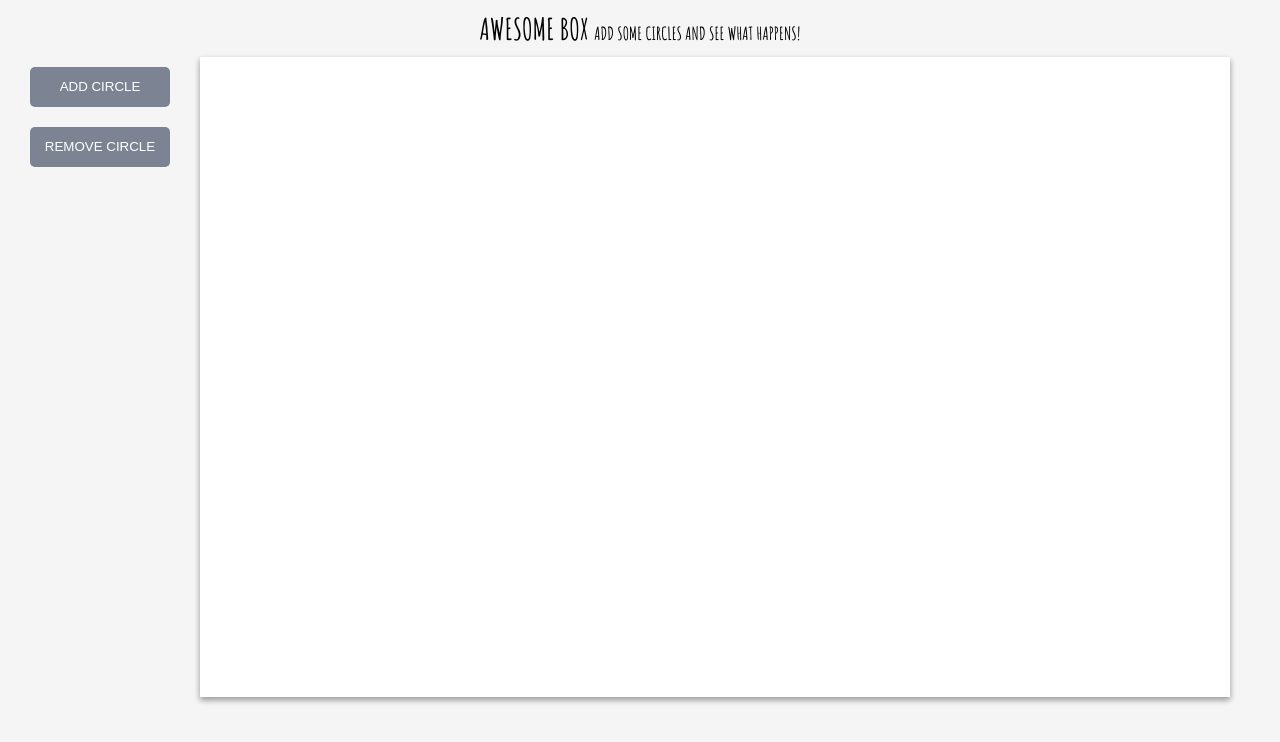
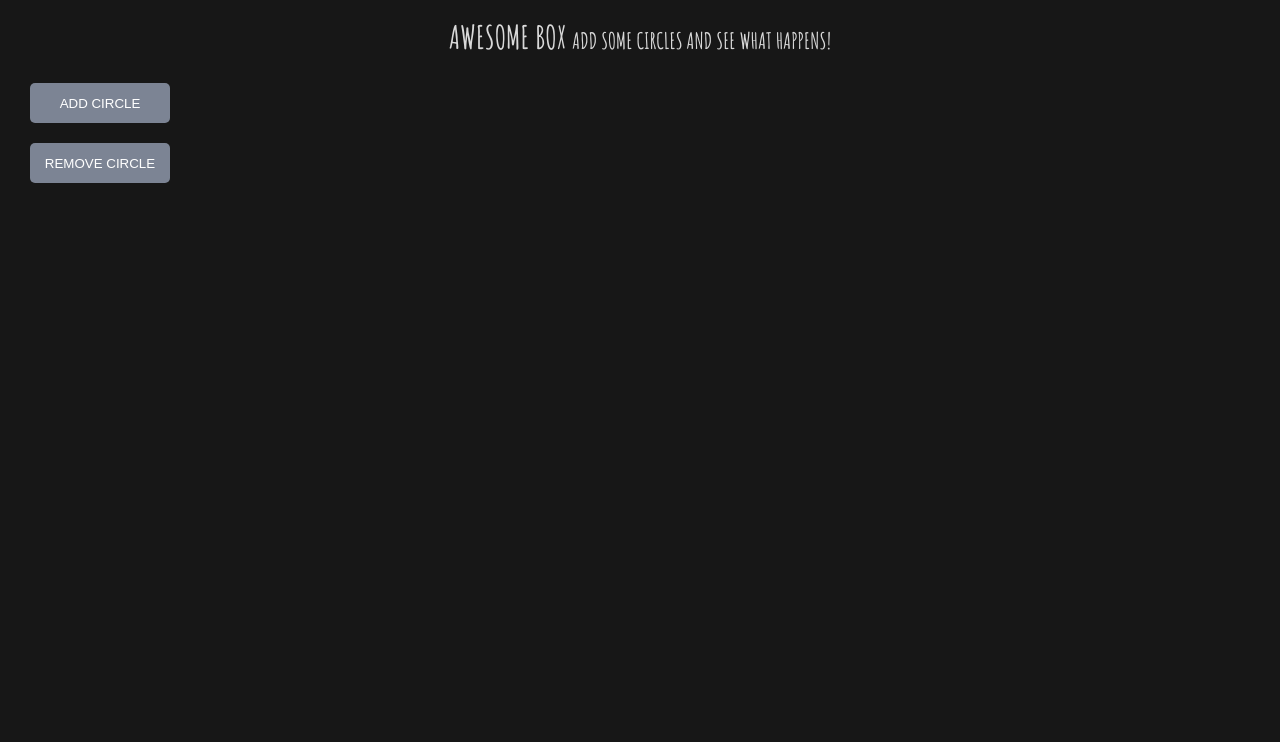
Before and after one commit to ewelina-slepko/circles-project, a React (Create React App) app: page / in a window 1280 px wide. Shown: the top 742 px of the page. Built offline with nearby package versions, Linux system fonts and the light colour scheme.

Commit message:
Changed styles

```diff
--- a/src/App.js
+++ b/src/App.js
@@ -6,7 +6,7 @@ function App() {
   const [amountOfCircles, setAmountOfCircles] = useState([]);
   return (
     <div className="App">
-      <h1 className={styles.header}>Awesome box <span className={styles.description}>add some circles and see what happens!</span></h1>
+      <div className={styles.header}>Awesome box <span className={styles.description}>add some circles and see what happens!</span></div>
       <Circle id="Canvas" amountOfCircles={amountOfCircles} setAmountOfCircles={setAmountOfCircles} />
     </div>
   );
--- a/src/components/Circle.jsx
+++ b/src/components/Circle.jsx
@@ -3,11 +3,11 @@ import Button from './Button.jsx'
 import styles from '../styles/Circles.module.css'
 import * as d3 from 'd3'
 
-const Circle = ({ id }) => {
+const Circle = ({ id, className }) => {
 
-    const containerWidth = window.innerWidth - (window.innerWidth / 10)
-    const containerHeight = window.innerHeight - (window.innerHeight / 5)
-    const myCircle = { radius: getRandomSize(), randomColor: getRandomColor(), x: containerWidth / 2, y: containerHeight / 2 }
+    const containerWidth = window.innerWidth - (window.innerWidth / 10);
+    const containerHeight = window.innerHeight - (window.innerHeight / 20);
+    const myCircle = { radius: getRandomSize(), randomColor: getRandomColor(), x: containerWidth / 2, y: containerHeight / 2 };
     const [arrayOfCircles, setarrayOfCircles] = useState([]);
     const simulation = useRef();
 
@@ -16,7 +16,7 @@ const Circle = ({ id }) => {
     }
     function getRandomColor() {
         const stringToRandomColor = '0123456789ABCDEF';
-        var color = '#';
+        let color = '#';
         for (let i = 0; i < 6; i++) {
             color += stringToRandomColor[Math.floor(Math.random() * 16)];
         }
@@ -35,7 +35,7 @@ const Circle = ({ id }) => {
         function ticked() {
             const circle = d3.select('svg')
                 .selectAll('circle')
-                .data(arrayOfCircles)
+                .data(arrayOfCircles);
 
             circle.enter()
                 .append('circle')
@@ -49,17 +49,16 @@ const Circle = ({ id }) => {
                 })
                 .attr('cy', function (d) {
                     return d.y
-                })
-            circle.exit().remove()
+                });
+            circle.exit().remove();
 
             const text = d3.select('svg')
                 .selectAll('text')
-                .data(arrayOfCircles)
+                .data(arrayOfCircles);
 
             text.enter()
                 .append('text')
                 .attr("text-anchor", "middle")
-
                 .attr('fill', d => d.randomColor)
                 .merge(text)
                 .attr('x', function (d) {
@@ -73,19 +72,19 @@ const Circle = ({ id }) => {
                 .attr("font-size", d => d.radius / 7)
                 .attr('letter-spacing', '2px')
                 .attr("font-weight", "200")
-                .text("LOREM IPSUM")
+                .text("LOREM IPSUM");
             text.exit().remove()
         }
     });
 
     const addingCircle = () => {
-        simulation.current.stop()
+        simulation.current.stop();
         setarrayOfCircles(arrayOfCircles => [...arrayOfCircles, myCircle])
-    }
+    };
     const removingCircle = () => {
-        simulation.current.stop()
+        simulation.current.stop();
         setarrayOfCircles(arrayOfCircles => arrayOfCircles.slice(0, -1))
-    }
+    };
 
     return (
         <section className={styles.container}>
@@ -100,5 +99,5 @@ const Circle = ({ id }) => {
             </svg>
         </section>
     )
-}
+};
 export default Circle;
--- a/src/index.css
+++ b/src/index.css
@@ -1,27 +1,22 @@
-*{
+* {
     box-sizing: border-box
 }
 
 html {
-  font-size: 62%;
     overflow: hidden;
+    margin: 0;
+    width: 100%;
+    height: 100%;
 }
-  @media (min-width: 112.5em) {
-    html {
-      font-size: 5%; } }
-  @media (max-width: 75em) {
-    html {
-      font-size: 56.25%; } }
-  @media (max-width: 56.25) {
-    html {
-      font-size: 43.75%; } }
 
 body {
     margin: 0;
+    width: 100%;
+    height: 100%;
     font-family: -apple-system, BlinkMacSystemFont, "Segoe UI", "Roboto", "Oxygen",
     "Ubuntu", "Cantarell", "Fira Sans", "Droid Sans", "Helvetica Neue",
     sans-serif;
     -webkit-font-smoothing: antialiased;
     -moz-osx-font-smoothing: grayscale;
-  background-color: #f5f5f5;
+    background-color: #171717;
 }
--- a/src/styles/Circles.module.css
+++ b/src/styles/Circles.module.css
@@ -1,26 +1,24 @@
-.circle_box{
-    box-shadow: 0 3px 6px rgb(0, 0, 0, 0.19), 0 3px 6px rgb(0, 0, 0, 0.23);
-    background-color: #fff;
-}
+@media (min-width: 961px) {
+    .container {
+        display: flex;
+    }
 
-@media (min-width:961px)  {
-    .container{
-    display: flex;
-    }
-    .btn_wrapper{
+    .btn_wrapper {
         max-width: 200px;
         margin: 40px;
     }
-    .circle_box{
+
+    .circle_box {
         margin-right: 50px;
     }
 }
 
-@media (min-width:320px)  {
-    .container{
+@media (min-width: 320px) {
+    .container {
         text-align: center;
-        }
-    .btn_wrapper{
+    }
+
+    .btn_wrapper {
         margin: 0 auto;
     }
 }
--- a/src/styles/Header.module.css
+++ b/src/styles/Header.module.css
@@ -1,12 +1,13 @@
-.header{
+.header {
     text-transform: uppercase;
     text-align: center;
     font-family: 'Amatic SC', cursive;
-    font-size: 3rem;
+    color: #d9d9d9;
+    font-size: 2rem;
     font-weight: 700;
     margin: 1rem;
 }
 
-.description{
-    font-size: 1.8rem;
+.description {
+    font-size: 1.4rem;
 }
```
Lines whose indentation alone changed are shown as unchanged.
